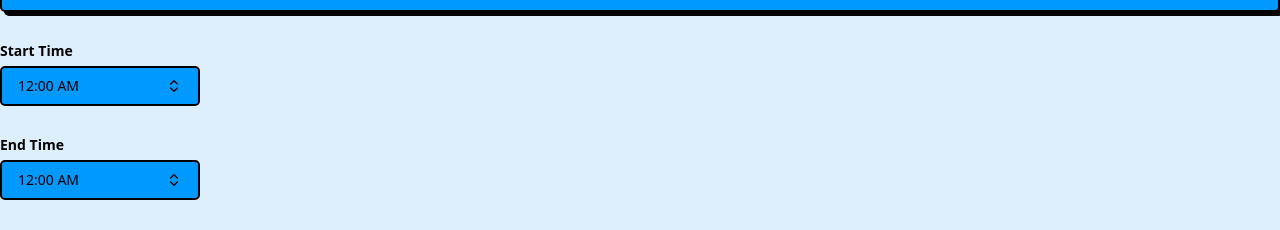
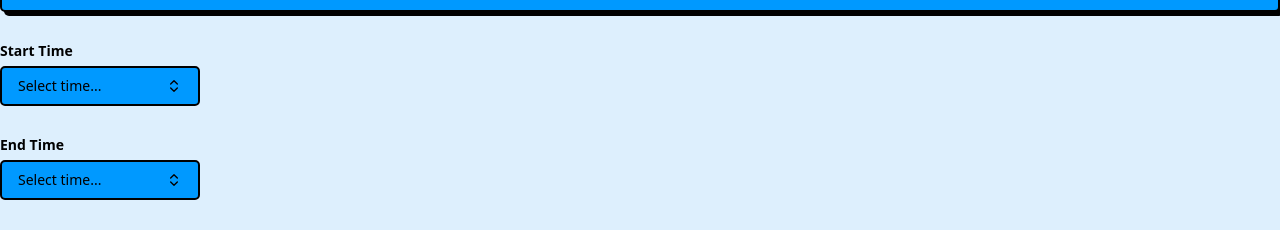
Before and after one commit to SidmoGoesBrrr/weschedule, a Next.js app: page /eventcreator in a window 1280 px wide. Shown: the part 367-597 px from the top of the page. Built offline with nearby package versions, Linux system fonts and the light colour scheme.

Commit message:
datepicker now updates form's dates value with correct ISO format

```diff
--- a/app/eventcreator/page.tsx
+++ b/app/eventcreator/page.tsx
@@ -1,3 +1,5 @@
+'use client'
+
 import { EventCreatorForm } from '@/components/eventcreatorform'
 
 export default function EventCreator() {
--- a/components/dateselector.tsx
+++ b/components/dateselector.tsx
@@ -4,17 +4,22 @@ import { Calendar } from "@/components/ui/calendar";
 import { useState, useEffect } from 'react';
 
 export function DateSelector(props) {
-    const [dates, setDates] = useState([]);
+    // const [dates, setDates] = useState([]);
+    // let dates = [];
     const update = (newDates) => {
+        // setDates(dates);
+        // console.log(newDates);
         props.updateFormCallback(newDates);
-        setDates(dates);
+        // console.log("upd", dates);
     }
+
+    useEffect(() => console.log("calendar's dates", props.dates));
 
     return (
         <Calendar
             mode="multiple"
-            selected={dates}
-            onSelect={update}
+            selected={props.dates}
+            onSelect={props.updateFormCallback}
         />
     )
 }
--- a/components/eventcreatorform.tsx
+++ b/components/eventcreatorform.tsx
@@ -30,22 +30,27 @@ const formSchema = z.object({
 });
 
 export function EventCreatorForm() {
-
     const form = useForm<z.infer<typeof formSchema>>({
         resolver: zodResolver(formSchema),
         defaultValues: {
             title: "Untitled",
             // description: "",
-            dates: [new Date().toISOString().slice(0, 10)],
-            timestart: "00:00",
-            timeend: "00:00"
+            dates: [],
+            timestart: "",
+            timeend: ""
         },
     });
 
-    const { setValue } = form;
+    const { setValue, getValues } = form;
     const updateTimestart = (newTime) => setValue("timestart", newTime);
     const updateTimeend = (newTime) => setValue("timeend", newTime);
-    const updateDates = (newDates) => setValue("dates", newDates);
+    let dates = [];
+    const updateDates = (newDates) => {
+        dates = newDates;
+        newDates = newDates.map(date => date.toISOString().slice(0, 10));
+        setValue("dates", newDates, { shouldValidate: true });
+        console.log("form's dates", getValues("dates"));
+    };
 
     function onSubmit(values: z.infer<typeof formSchema>) {
         // only called when schema matches
@@ -74,7 +79,7 @@ export function EventCreatorForm() {
                         <FormItem>
                             <FormLabel>Choose Available Dates</FormLabel>
                             <FormControl>
-                                <DateSelector updateFormCallback={updateDates}/>
+                                <DateSelector dates={dates} updateFormCallback={updateDates}/>
                             </FormControl>
                         </FormItem>
                     )}
@@ -103,7 +108,6 @@ export function EventCreatorForm() {
                         </FormItem>
                     )}
                 />
-                {/* <Input type="hidden" name="timestart" value={values.timestart}/> */}
                 <Button type="submit">Submit</Button>
             </form>
         </Form>
--- a/components/timecombobox.tsx
+++ b/components/timecombobox.tsx
@@ -53,7 +53,7 @@ times = times.flatMap((time) => {
 
 export function TimeComboBox(props) {
     const [open, setOpen] = useState(false)
-    const [value, setValue] = useState('00:00');
+    const [value, setValue] = useState('');
     let update = (newValue) => {
         props.updateFormCallback(newValue);
         setValue(newValue);
```
